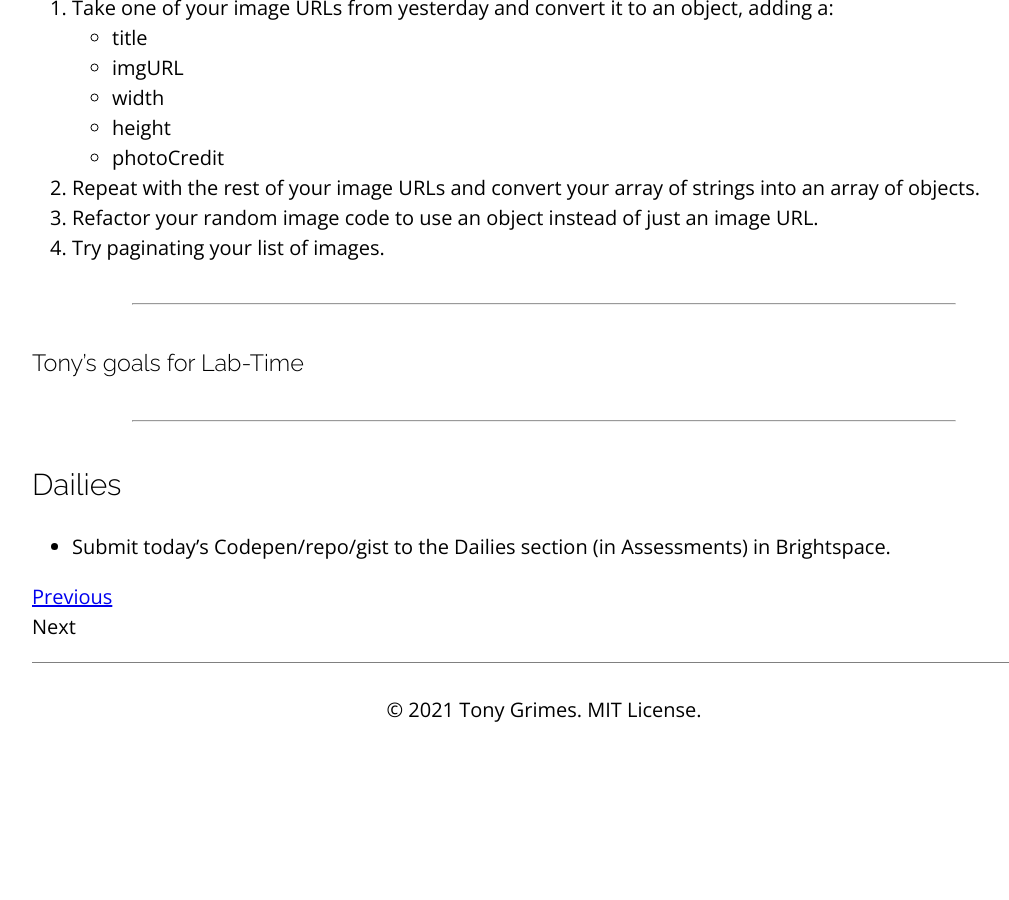
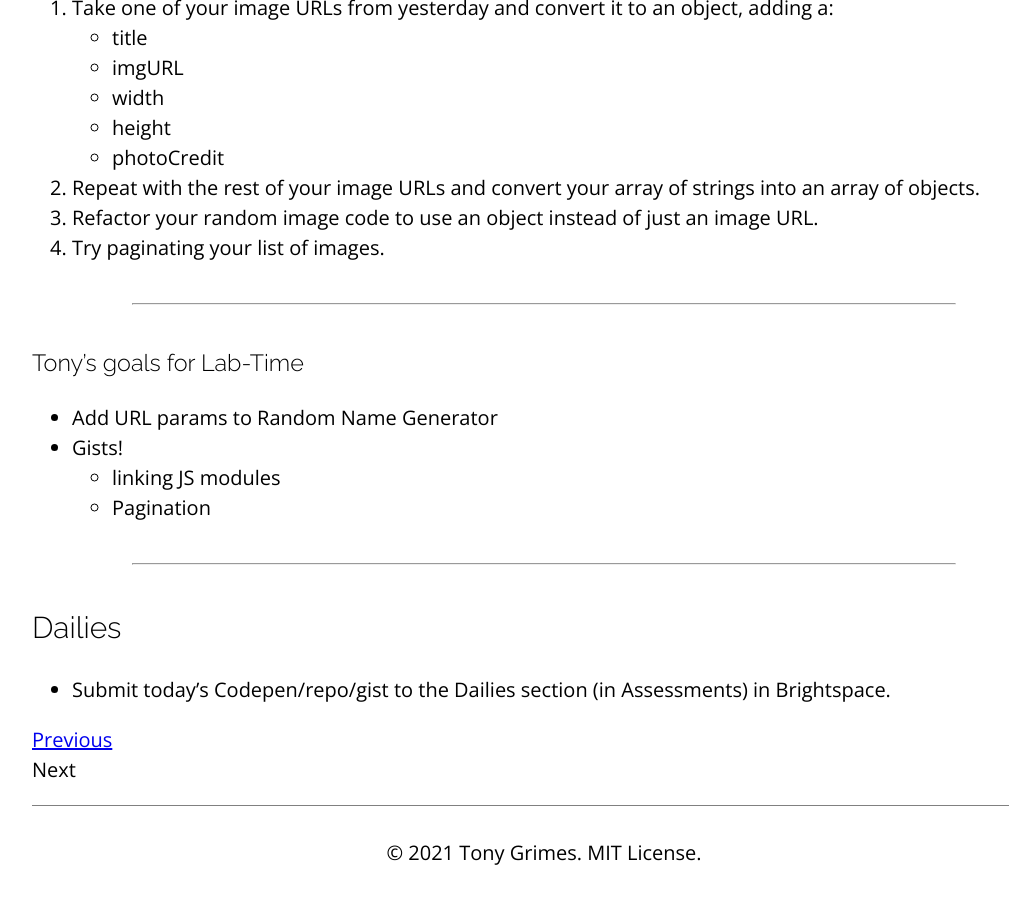
Before and after one commit to sait-wbdv/winter-2021, a Jekyll site: the page built from _posts/2021-02-18-array-methods-objects.md, in a window 1280 px wide and 900 px high, scrolled down 5631 px. Shown: the whole window, without its empty margins (96-1105 px from the left). Built offline with Jekyll 4.4.1, drawn with Linux system fonts in a browser that asks for light colours; nearby versions of some CDN libraries; before the commit the page ends 6388 px from its top, so only the background shows below that.

Commit message:
added goals

```diff
--- a/_posts/2021-02-18-array-methods-objects.md
+++ b/_posts/2021-02-18-array-methods-objects.md
@@ -143,6 +143,10 @@ Object Method
 ---
 
 ### Tony's goals for Lab-Time
+- Add URL params to Random Name Generator
+- Gists!
+  - linking JS modules
+  - Pagination
 
 ---
 
```
